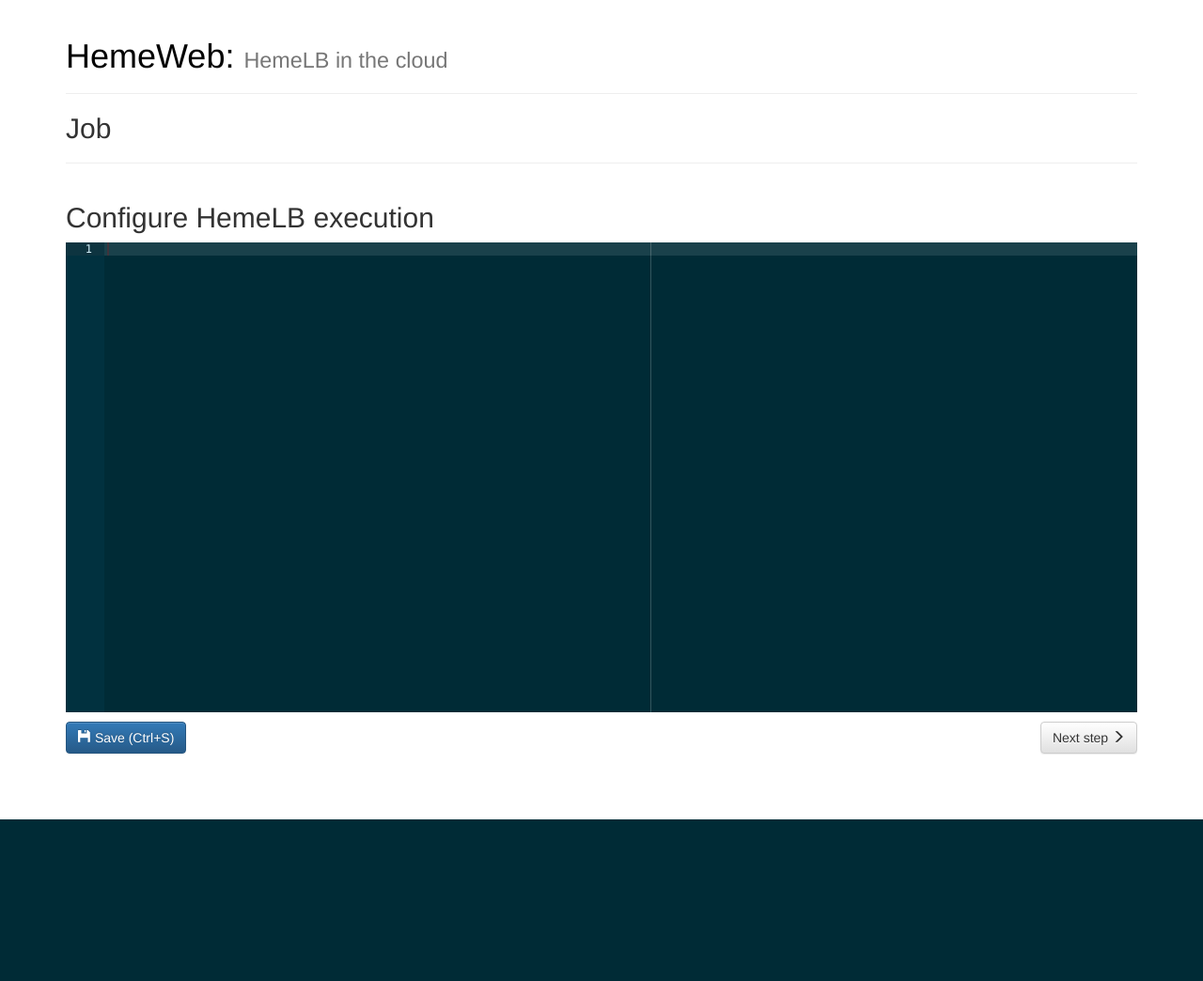
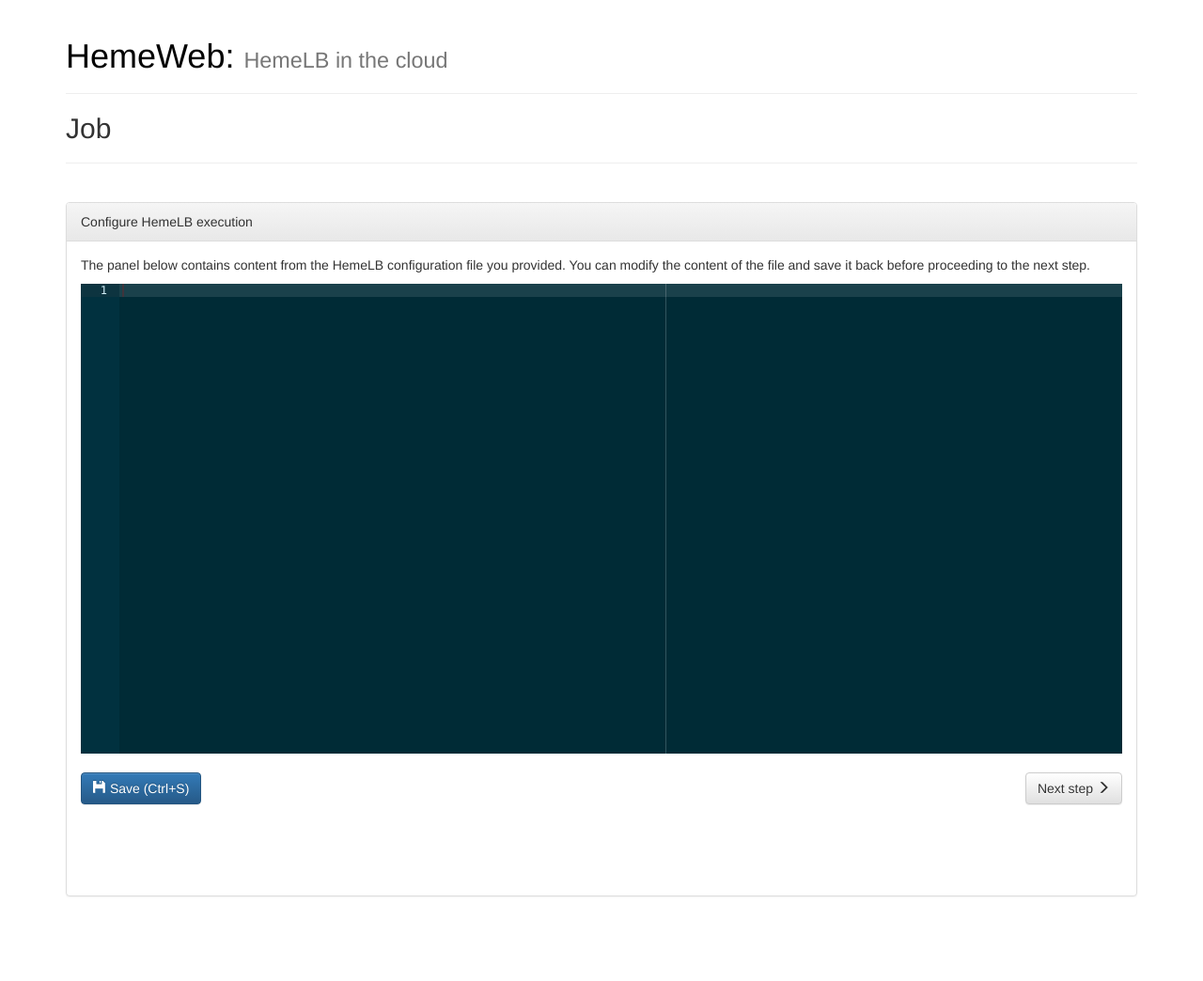
Before and after one commit to SeiryuZ/HemeWeb, a Django app: template src/templates/jobs/configure_1.html in a window 1280 px wide. Shown: the whole page at 94% size. Before the commit the page ends 872 px from the top, so only its background shows below. Run offline with Django 3.2, Linux system fonts and the light colour scheme; the template is opened without the code that fills it, so the values that code supplies are empty; some libraries are stand-ins or nearby versions.

Commit message:
Updated User Interface for adding new job and configuring HemeLB paramaters

```diff
--- a/src/jobs/models.py
+++ b/src/jobs/models.py
@@ -83,16 +83,16 @@
     id = models.UUIDField(primary_key=True, default=uuid.uuid4, editable=False)
 
     configuration_file = ContentTypeRestrictedFileField(upload_to=job_directory_path,
-                                                        verbose_name="Config (.xml)",
+                                                        verbose_name="HemeLB config file (.xml)",
                                                         content_types=["text/xml"],
                                                         blank=True)
     input_file = ContentTypeRestrictedFileField(upload_to=job_directory_path,
-                                                verbose_name="Input (.gmy)",
+                                                verbose_name="GMY geometry file (.gmy)",
                                                 content_types=["application/octet-stream"],
                                                 blank=True)
 
     stl_file = ContentTypeRestrictedFileField(upload_to=job_directory_path,
-                                              verbose_name="Geometry file (.stl)",
+                                              verbose_name="STL geometry file (.stl)",
                                               content_types=["application/octet-stream"],
                                               blank=True)
 
--- a/src/static_files/css/main.css
+++ b/src/static_files/css/main.css
@@ -24,3 +24,17 @@
   max-height: 100%;
   max-width: 100%;
 }
+
+.alert {
+  transition: opacity 0.5s ease-in-out;
+  -webkit-opacity: 1;
+  -moz-opacity: 1;
+  opacity: 1;
+}
+
+.alert.hide-animate {
+  transition: opacity 0.5s ease-in-out;
+  -webkit-opacity: 0;
+  -moz-opacity: 0;
+  opacity: 0;
+}
--- a/src/templates/jobs/configure_1.html
+++ b/src/templates/jobs/configure_1.html
@@ -5,19 +5,20 @@
 {% block body_detail %}
 
 
-<div class="row">
-  <div class="col-lg-12">
-    <h2>Configure HemeLB execution</h2>
-  </div>
-</div>
-
+<br />
 
 
 <div class="row bottom-padding">
   <div class="col-lg-12">
+    <div class="panel panel-default">
+      <div class="panel-heading">
+        Configure HemeLB execution
+      </div>
+      <div class="panel-body">
+        <p>The panel below contains content from the HemeLB configuration file you provided. You can modify the content of the file and save it back before proceeding to the next step.</p>
         <div id="editor">{{ config_file }}</div>
-  </div>
-</div>
+
+        <br />
 
         <div class="row bottom-padding ">
           <div class="col-lg-2">
@@ -27,6 +28,20 @@
             <a href="{% url 'jobs:configure2' job.id %}"class="btn btn-default">Next step <span class="glyphicon glyphicon-menu-right" aria-hidden="true"></span> </a>
               </div>
         </div>
+      </div>
+
+      <div class="row">
+        <div class="col-lg-2 col-lg-offset-5 center">
+          <div class="alert alert-success hide-animate" role="alert"> <span class="glyphicon glyphicon-ok" aria-hidden="true"></span> File saved</div>
+      </div>
+      </div>
+
+
+    </div>
+  </div>
+</div>
+
+
 
 
 {% endblock %}
@@ -60,7 +75,20 @@
 
   var csrftoken = getCookie('csrftoken'),
       objectId = "{{ job.id }}",
-      editor = ace.edit("editor");
+      editor = ace.edit("editor"),
+      $alert = $('.alert'),
+      alertTimeoutID;
+
+  function showAlert() {
+    clearTimeout(alertTimeoutID);
+
+    $alert.removeClass('hide-animate');
+
+    alertTimeoutID = setTimeout(function(){
+        $alert.addClass("hide-animate");
+    }, 1000);
+  }
+
 
   var saveContent = function(){
       var data = {content: editor.getValue()};
@@ -69,7 +97,8 @@
         url: "/" + objectId + "/configure_1",
         data: data,
         success: function(data) {
-          alert('HemeLB configuration saved');
+          showAlert();
+          //alert('HemeLB configuration saved');
           //editor.setValue(data.content);
         },
         error: function(request, status, error) {
--- a/src/templates/jobs/index.html
+++ b/src/templates/jobs/index.html
@@ -29,9 +29,9 @@
     <table class="table table-striped">
       <thead>
         <tr>
-          <td>Job ID</td>
-          <td>Submission time</td>
-          <td>Status</td>
+          <td><strong>Job ID</strong></td>
+          <td><strong>Submission time</strong></td>
+          <td><strong>Status</strong></td>
         </tr>
       </thead>
       <tbody>
```
Also changed, not shown: src/templates/jobs/new_add.html (+13 -4 lines). Lines whose indentation alone changed are shown as unchanged.
